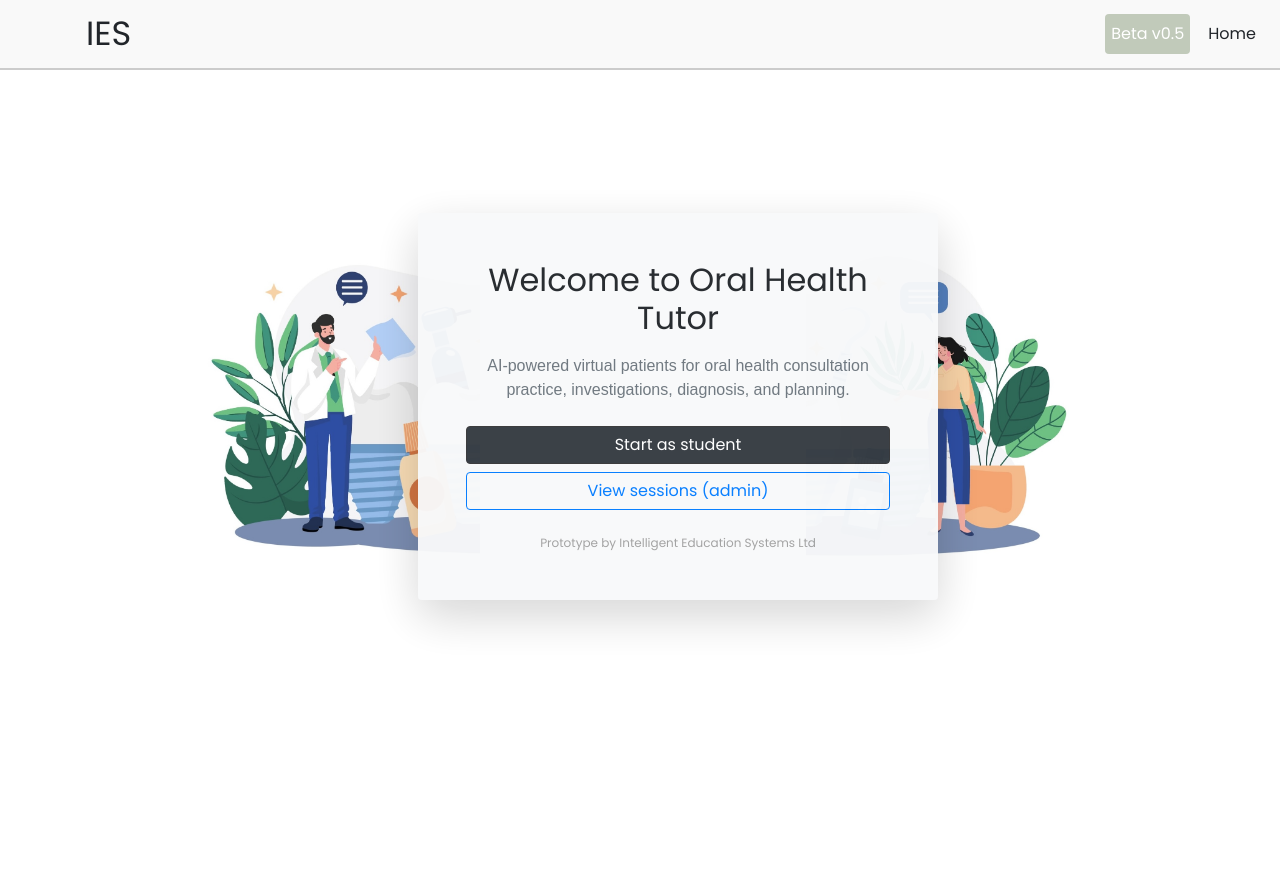
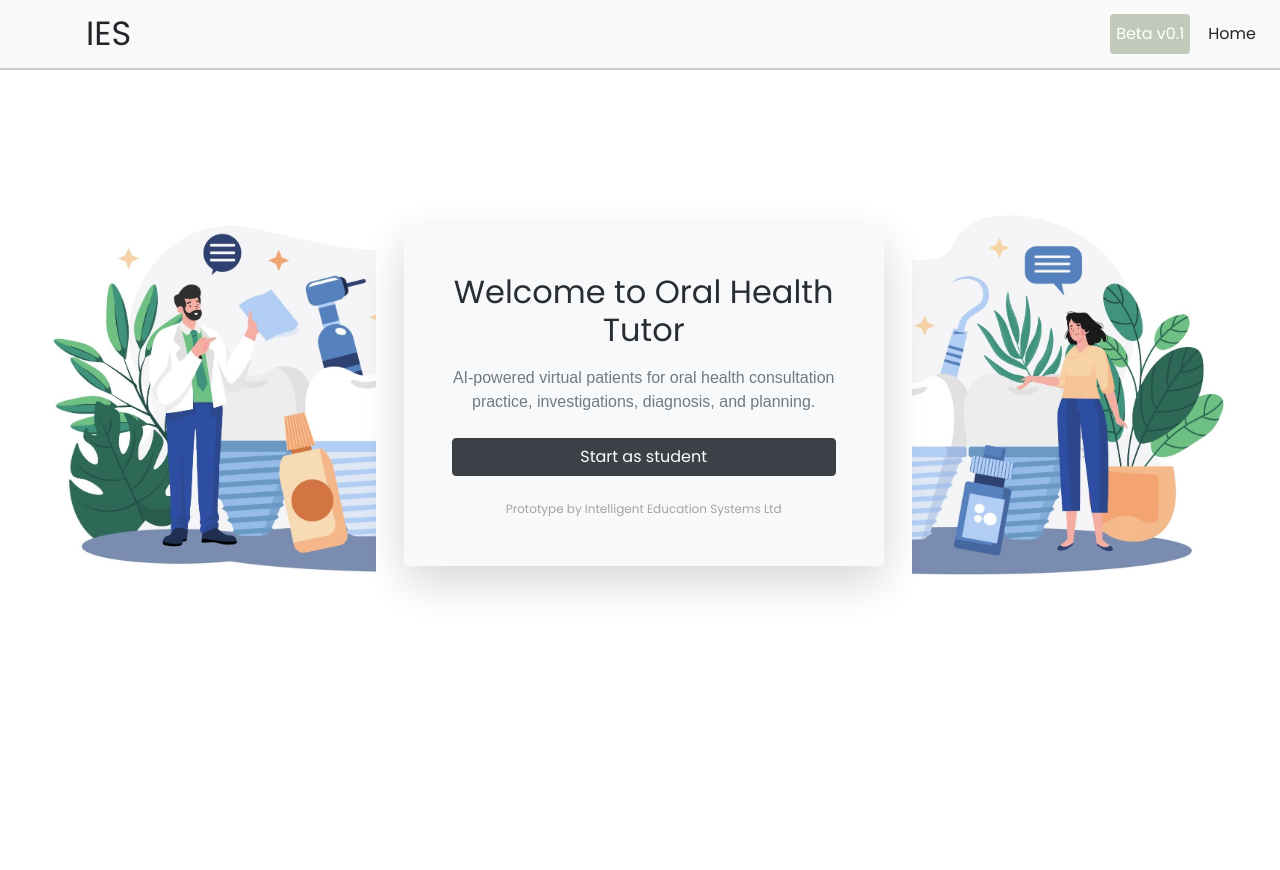
Before and after one commit to TeslaGeek/oral-health-tutor, a Flask app: page /oral/ in a window 1280 px wide. Run offline with Flask 3, Linux system fonts and the light colour scheme; some web fonts are replaced.

Commit message:
Welcome page was modified

```diff
--- a/website/templates/base.html
+++ b/website/templates/base.html
@@ -19,7 +19,7 @@
     <link href="https://fonts.googleapis.com/css2?family=Tenor+Sans:ital,wght@0,400;0,700;1,600&display=swap" rel="stylesheet">
 </head>
 
-<body>
+<body class="{% block body_class %}{% endblock %}">
 <nav class="navbar navbar-expand-lg navbar-light">
     <a class="navbar-brand" href="#">IES</a>
     <button class="navbar-toggler" type="button" data-toggle="collapse" data-target="#navbarNav" aria-controls="navbarNav" aria-expanded="false" aria-label="Toggle navigation">
@@ -27,7 +27,7 @@
     </button>
     <div class="collapse navbar-collapse" id="navbarNav">
       <ul class="navbar-nav ml-auto">
-          <span class="beta-indicator">Beta v0.5</span>
+          <span class="beta-indicator">Beta v0.1</span>
           <li class="nav-item"><a class="nav-link" href="{{ url_for('oral.welcome') }}">Home</a></li>
       </ul>
     </div>
--- a/website/templates/oral/welcome.html
+++ b/website/templates/oral/welcome.html
@@ -1,19 +1,24 @@
 {% extends "base.html" %}
 {% block title %}Welcome{% endblock %}
 
+{% block body_class %}welcome-page{% endblock %}
 {% block content %}
-<div class="d-flex justify-content-center vh-100">
+<style>
+  /* Give this page a wider canvas than the default container */
+  body.welcome-page .container { max-width: 1200px; }
+</style>
+<div class="d-flex justify-content-center vh-100 welcome-hero">
   <div class="d-flex flex-row justify-content-center align-items-center position-relative w-100"
-       style="transform: translateY(-8%);">
+       style="transform: translateY(-75px);">
 
     <!-- Left image -->
     <img src="{{ url_for('static', filename='images/Tutor.png') }}"
          class="img-fluid d-none d-md-block"
-         style="max-height: 300px; margin-right: -70px; margin-left: 20px; z-index: 0;" alt="Tutor">
+         style="max-height: 360px; margin-right: 12px; margin-left: 0; z-index: 0;" alt="Tutor">
 
     <!-- Center box -->
-    <div class="text-center bg-light shadow-lg rounded p-5 mx-2"
-         style="max-width: 520px; opacity: 0.96; z-index: 1; position: relative;">
+    <div class="text-center bg-light shadow-lg rounded p-5 mx-3 welcome-center"
+         style="flex: 0 1 520px; max-width: 580px; width: 50%; min-width: 480px; opacity: 0.96; z-index: 1; position: relative;">
       <h2 class="mb-3" style="font-family: 'Poppins', sans-serif;">Welcome to Oral Health Tutor</h2>
       <p class="mb-4 text-muted" style="font-family: 'Mukta Malar', sans-serif;">
         AI-powered virtual patients for oral health consultation practice, investigations, diagnosis, and planning.
@@ -23,17 +28,13 @@
         Start as student
       </a>
 
-      <a href="{{ url_for('oral.admin_sessions') }}" class="btn btn-outline-primary btn-block mb-2">
-        View sessions (admin)
-      </a>
-
       <div class="footer-text mt-4">Prototype by Intelligent Education Systems Ltd</div>
     </div>
 
     <!-- Right image -->
     <img src="{{ url_for('static', filename='images/pupil.png') }}"
          class="img-fluid d-none d-md-block"
-         style="max-height: 300px; margin-left: -140px; margin-right: 20px; z-index: 0;" alt="Pupil">
+         style="max-height: 360px; margin-left: 12px; margin-right: 0; z-index: 0;" alt="Pupil">
   </div>
 </div>
 {% endblock %}
```
Also changed, not shown: website/static/images/Tutor2.png (added), website/static/images/pupil2.png (added), 3 other files.
